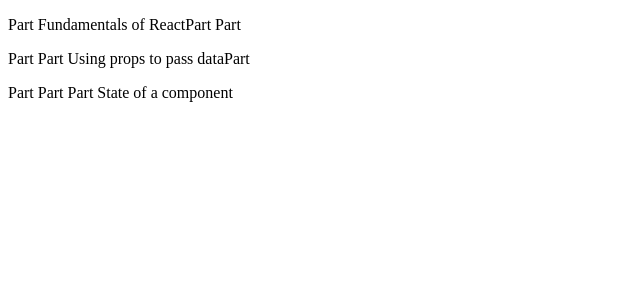
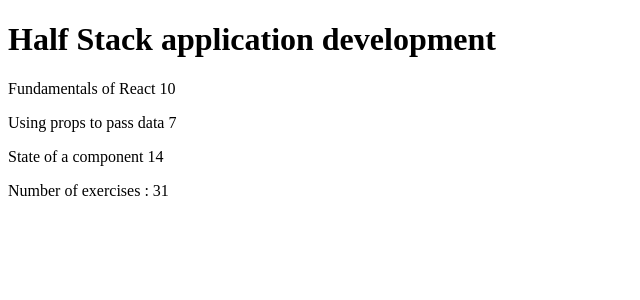
Before and after one commit to MondragonCid/CSIT340G8-Lab3-MONDRAGON, a React (Vite) app in the folder part1/: page / in a window 1280 px wide. Shown: the top 300 px of the page, without its empty margins (0-640 px from the left). Built offline with nearby package versions, Linux system fonts and the light colour scheme.

Commit message:
1.3: Course Information step 3

```diff
--- a/part1/src/App.jsx
+++ b/part1/src/App.jsx
@@ -1,31 +1,26 @@
-
-const Content = (props) => {
-  return (
-    <div>
-      <p>
-        Part {props.part1}
-        Part {props.part2}
-        Part {props.part3}
-      </p>
-    </div>
-  )
-}
-
-
 const App = () => {
-
-  const part1 = 'Fundamentals of React'
-
-  const part2 = 'Using props to pass data'
-
-  const part3 = 'State of a component'
-
+  const course = 'Half Stack application development'
+  const part1 = {
+    name: 'Fundamentals of React',
+    exercises: 10
+  }
+  const part2 = {
+    name: 'Using props to pass data',
+    exercises: 7
+  }
+  const part3 = {
+    name: 'State of a component',
+    exercises: 14
+  }
 
   return (
     <div>
-      <Content part1 = {part1} />
-      <Content part2 = {part2} />
-      <Content part3 = {part3} />
+        <h1>{course}</h1>
+        <p>{part1.name} {part1.exercises}</p>
+        <p>{part2.name} {part2.exercises}</p>
+        <p>{part3.name} {part3.exercises}</p>
+
+        <p>Number of exercises : {part1.exercises + part2.exercises + part3.exercises} </p>
     </div>
   )
 }
```
